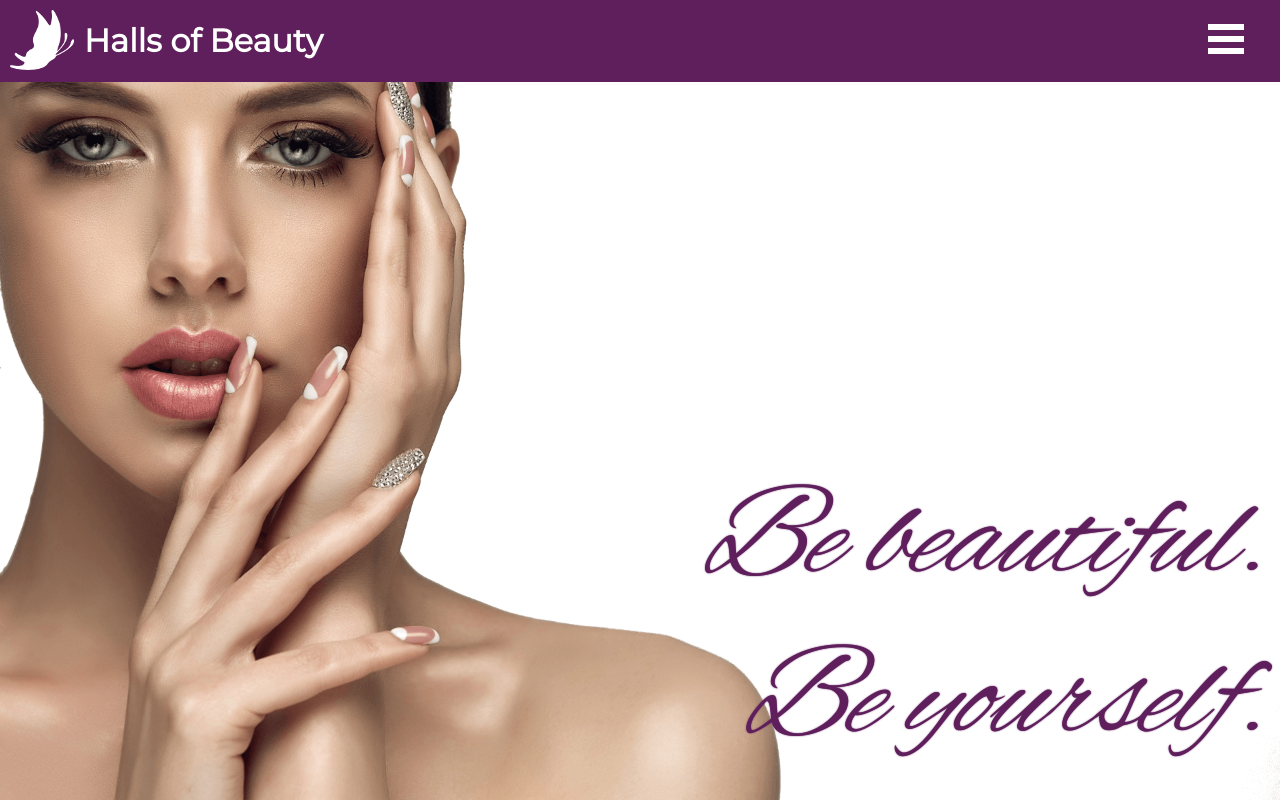
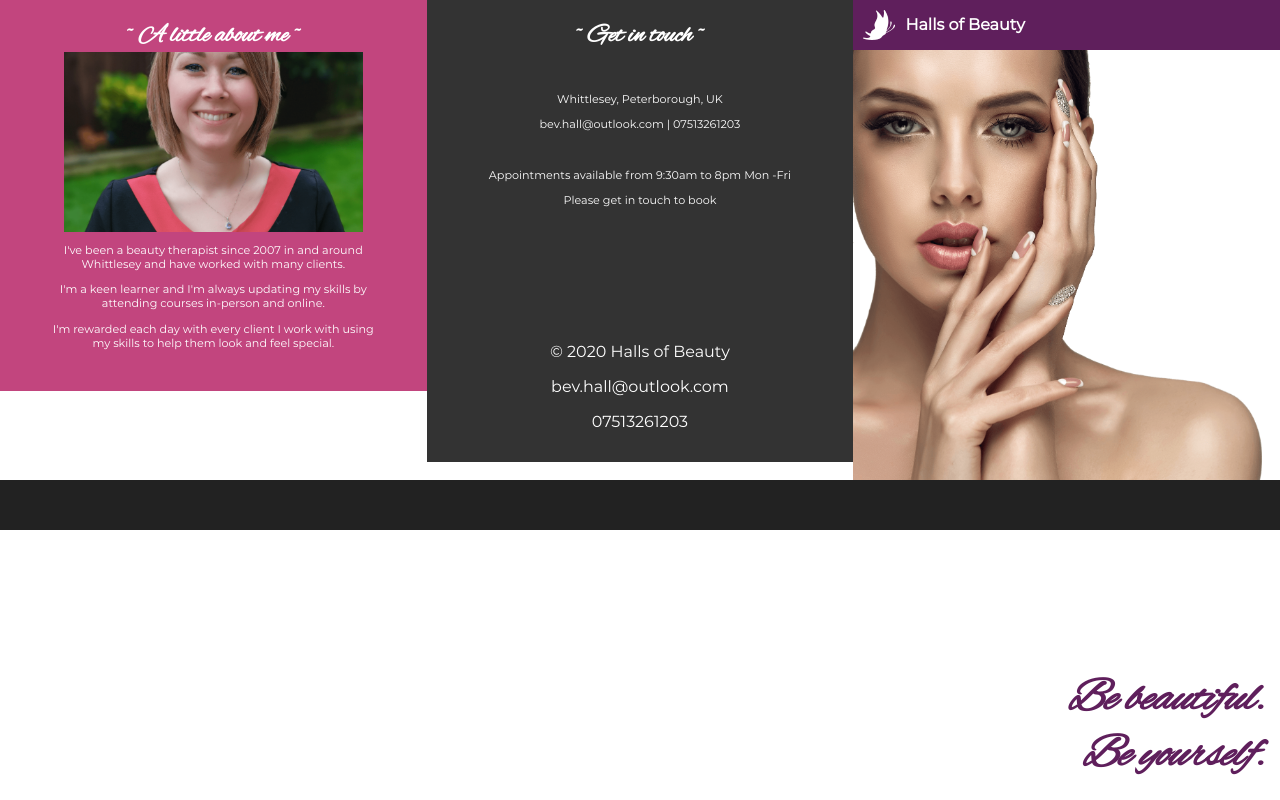
Before and after one commit to rodhall85/halls-of-beauty-web, a React (Create React App) app: page / in a window 1280 px wide. Shown: the top 800 px of the page. Built offline with nearby package versions, Linux system fonts and the light colour scheme.

Commit message:
Price list styling

```diff
--- a/src/About.css
+++ b/src/About.css
@@ -1,11 +1,11 @@
 .about-container {
 	background: #f2d9f1;
   color: #fff;
-  width: 100%;
+  width: 33.33%;
+  float:left;
 }
 
 .about {
-  max-width: 800px;
   margin: auto;
 	color: #fff;
   padding-bottom: 30px;
@@ -14,10 +14,10 @@
 }
 
 .pic-bev {
-  width: 90%;
-  height: 400px;
+  width: 70%;
+  height: 180px;
   margin: auto;
-  background: url('./images/bev-2.JPG') no-repeat;
+  background: url('./images/bev-2.png') no-repeat;
   background-size: cover;
   background-position: center;
 }
@@ -25,27 +25,5 @@
 .write-up {
   width: 80%;
   margin: auto;
-  font-size: 1.4em;
+  font-size: 0.7em;
 }
-
-@media (min-width: 640px) {
-  .pic-bev {
-    width: 40%;
-    float: left;
-  }
-
-  .write-up {
-    width: 40%;
-    float: left;
-    padding-left: 50px;
-  }
-
-  .about-container {
-    float: left;
-  }
-
-  .about {
-    height: 690px;
-    padding: 0 0 50px 50px
-  }
-}
--- a/src/App.css
+++ b/src/App.css
@@ -2,10 +2,11 @@
   text-align: center;
   height: 100%;
 }
+/*842x595*/
 
 .section-title {
   margin: 0px;
-  padding: 40px 0;
+  padding: 20px 0 0 0;
 }
 
 body {
@@ -19,27 +20,10 @@ html, body, input, textarea {
 
 h2 {
   font-family: 'AlexBrush';
-  font-size: 2em;
-  text-shadow: 0 0 1.5px #fff;
+  font-size: 1.6em;
+  font-weight: bold;
 }
 
-@media (min-width: 400px) {
-  h2 {
-    font-size: 3em;
-  }
-}
-
-@media (min-width: 500px) {
-  h2 {
-    font-size: 4em;
-  }
-}
-
-@media (min-width: 800px) {
-  h2 {
-    font-size: 5em;
-  }
-}
 
 @font-face {
   font-family: AlexBrush;
--- a/src/App.js
+++ b/src/App.js
@@ -13,13 +13,14 @@ class App extends Component {
   render() {
     return (
       <div className="app" id="home">
-        <Header />
+        <About />
+        <Contact />
         <Intro />
-        <About />
         <Treatments />
+        {/* <Header />
+        <Intro />
         <Testimonials />
-        <Contact />
-        <Footer />
+        <Footer /> */}
       </div>
     );
   }
--- a/src/Contact.css
+++ b/src/Contact.css
@@ -1,14 +1,14 @@
 .contact-container {
-  width: 100%;
+  width: 33.33%;
   color:#fff;
   background: #333;
-  padding-bottom: 50px;
   float: left;
 }
 
 .contact-form {
   max-width: 800px;
   margin: auto;
+  font-size:1em!important;
 }
 
 .contact-form a {
@@ -16,41 +16,22 @@
   text-decoration: none;
 }
 
-.contact-form a:hover {
-  text-decoration: underline;
-}
+.contact-form-info {
+  padding: 0 10px;
+  font-size: 0.7em;
+  margin-top:40px;
 
-
-.contact-form-info {
-  padding: 010px;
 }
 
 .contact-form-input {
-  width:80%;
-  height: 30px;
-  margin-top: 5px;
-  border: 3px solid #eee;
-  color: #eee;
-  padding: 10px;
-}
-
-.contact-form textarea {
-  min-height: 100px;
+  display:none;
 }
 
 .contact-form-submit {
-  width: 20% !important;
-  height: 40px;
-  margin: auto;
-  margin-top: 20px;
-  color: #eee;
-  background: #c2457e;
-  padding: 10px;
-  font-size: 2em;
-  font-weight: bold;
-  font-family: 'AlexBrush';
+  display:none;
 }
 
-.contact-form-submit:hover {
-  filter: brightness(1.2);
+.contact-footer {
+  margin-top: 110px;
+  padding-bottom: 15.5px;
 }
--- a/src/Contact.js
+++ b/src/Contact.js
@@ -54,7 +54,7 @@ class Contact extends Component {
             <p><a href="mailto:bev.hall@outlook.com">bev.hall@outlook.com</a> | 07513261203</p>
             <br />
             <p>Appointments available from 9:30am to 8pm Mon -Fri</p>
-            <p>Please leave me a message to book</p>
+            <p>Please get in touch to book</p>
             <br />
           </div>
           <form onSubmit={this.handleSubmit}>
@@ -65,6 +65,11 @@ class Contact extends Component {
             <div className="contact-form-submit" onClick={this.handleSubmit}>Send</div>
           </form>
         </div>
+        <div className="contact-footer">
+          <p>&copy; {new Date().getFullYear()} Halls of Beauty</p>
+          <p>bev.hall@outlook.com</p>
+          <p>07513261203</p>
+        </div>
       </div>
     );
   }
--- a/src/Header.css
+++ b/src/Header.css
@@ -1,13 +1,12 @@
 .header {
   background-color: #5f1f5c;
-  width: 100%;
-  position: absolute;
-  top: 0;
+  width: 33.33%;
+float:right;
 }
 
 .logo {
-  width: 64px;
-  height: 60px;
+  width: 32px;
+  height: 30px;
   margin: 10px;
   background: url(images_raw/logo2.png);
   background-size: contain;
@@ -19,27 +18,7 @@
   color:#fff;
   text-align: left;
   padding-left: 20px;
+  margin-top:15px;
+  font-size: 1em;
+
 }
-
-@media (max-width: 440px) {
-  h1 {
-    font-size: 1.75em;
-  }
-
-  .logo {
-    width: 48px;
-    height: 45px;
-  }
-}
-
-
-@media (max-width: 380px) {
-  h1 {
-    font-size: 1.5em;
-  }
-
-  .logo {
-    width: 32px;
-    height: 30px;
-  }
-}
--- a/src/Intro.css
+++ b/src/Intro.css
@@ -1,17 +1,10 @@
 .background-image {
-  width: 100vw;
-  height: 100vh;
-  position: fixed;
-  top: 0px;
+  width: 33.33%;
+  height: 430px;
   z-index: -1;
   background: url(./images/background-image-white-bg-1920.png) no-repeat;
   background-size: cover;
-
-}
-
-.slogan-container {
-  width: 100%;
-  height: 100vh;
+  float:right;
 }
 
 .slogan {
@@ -20,46 +13,10 @@
   bottom: 0;
   right: 0;
   padding: 2vh 2vh;
-  font-size: 6em;
+  font-size: 2.8em;
   font-style: italic;
   font-family: 'AlexBrush';
-  text-shadow: 0 0 1.5px #5f1f5c;
+  font-weight: bold;
   text-align: right;
   color: #5f1f5c;
 }
-
-@media (max-width: 550px) {
-  .slogan {
-    font-size: 5em;
-  }
-}
-
-@media (max-width: 460px) {
-  .slogan {
-    font-size: 4em;
-  }
-}
-
-@media (max-width: 370px) {
-  .slogan {
-    font-size: 3em;
-  }
-}
-
-@media (min-width: 801px) {
-  .slogan {
-    font-size: 7em;
-  }
-}
-
-@media (min-width: 1080px) {
-  .slogan {
-    font-size: 8em;
-  }
-}
-
-@media (min-width: 1500px) {
-  .slogan {
-    font-size: 9em;
-  }
-}
--- a/src/Intro.js
+++ b/src/Intro.js
@@ -5,6 +5,10 @@ class Intro extends Component {
   render () {
     return (
       <div>
+        <header className="header">
+          <span className="logo" />
+          <h1 className="title">Halls of Beauty</h1>
+        </header>
         <div className="background-image" />
         <div className="slogan-container">
           <div className="slogan">
--- a/src/Treatment.css
+++ b/src/Treatment.css
@@ -3,30 +3,30 @@
 	color: #222;
 	float: left;
 	display: table-row;
-	width: 100%;
+	width: 80%;
+	margin-left:24px;
 }
 
 .treatment-name {
-	width: 75%;
+	width: 85%;
 	text-align: left;
 	float: left;
 	font-weight: bold;
-	font-size: 1em;
-	padding: 10px 10px 0 10px;
+	font-size: 0.5em;
 	background-color: #FFF;
 	display: table-cell;
+	height:15px;
 }
 
 .treatment-description {
+	display: none;
 	width: 75%;
 	text-align: left;
 	clear: left;
 	float: left;
 	font-style: italic;
 	font-size: 1em;
-	padding: 5px 10px 10px 10px;
 	background-color: #FFF;
-	display: table-cell;
 	min-height: 30px;
 }
 
@@ -34,11 +34,10 @@
 	float: right;
 	text-align: right;
 	font-weight: bold;
-	font-size: 1.7em;
+	font-size: 0.6em;
 	color: #FFF;
 	display: table-cell;
 	vertical-align: middle;
-	padding: 10px 10px 0 0;
 }
 
 @media (max-width: 360px) {
--- a/src/TreatmentSubCategory.css
+++ b/src/TreatmentSubCategory.css
@@ -7,7 +7,7 @@
 }
 
 .treatment-sub-category-name {
-	font-size: 1.5em;
+	font-size: 0.7em;
 	float: left;
 	width: 90%;
 	text-transform: uppercase;
@@ -16,15 +16,11 @@
 }
 
 .treatment-sub-category-description {
+	font-size: 0.7em;
+	display:none;
 	float: left;
 	width: 90%;
 	text-align: left;
 	color: #f2d9f1;
 	padding: 15px;
 }
-
-@media (max-width: 320px) {
-	.treatment-sub-category-description {
-		padding: 10px;
-	}
-}
--- a/src/TreatmentType.css
+++ b/src/TreatmentType.css
@@ -1,23 +1,19 @@
 .treatment-type {
 	padding-bottom: 50px;
 	float: left;
+	width: 33.33%;
 }
 
 .treatment-type-image {
-	width: 100%;
+	width: 33.33%;
 	height: auto;
+	display:none;
 }
 
 .treatment-type-name {
 	background: #c2457e;
-	padding: 1% 3%;
 	font-weight: bold;
-	font-size: 5em;
+	font-size: 2em;
+	margin: 10px;
 	font-family: 'AlexBrush';
 }
-
-@media (max-width: 400px) {
-	.treatment-type-name {
-		font-size: 3em;
-	}
-}
--- a/src/Treatments.js
+++ b/src/Treatments.js
@@ -8,7 +8,6 @@ class Treatments extends Component {
     return (
       <div className="treatments-container">
         <div className="treatments" id="treatments">
-          <h2 className="section-title">~&nbsp;Treatments&nbsp;~</h2>
           {data.length > 0 && data.map((treatmentType, i) => {
             return <TreatmentType key={i} treatmentType={treatmentType} />
           })}
```
Also changed, not shown: src/images/bev-2.JPG (deleted), src/images/bev-2.png (added).
